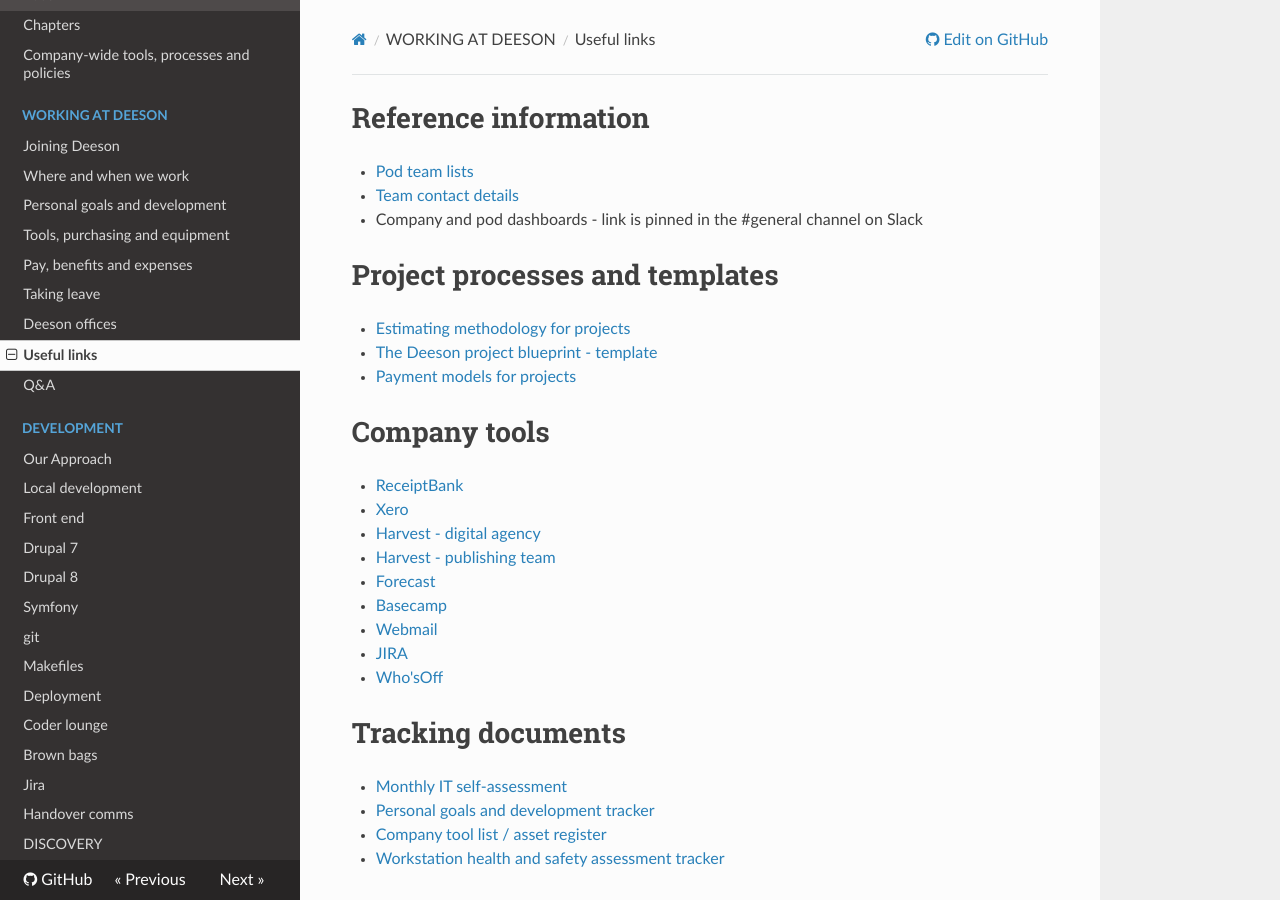
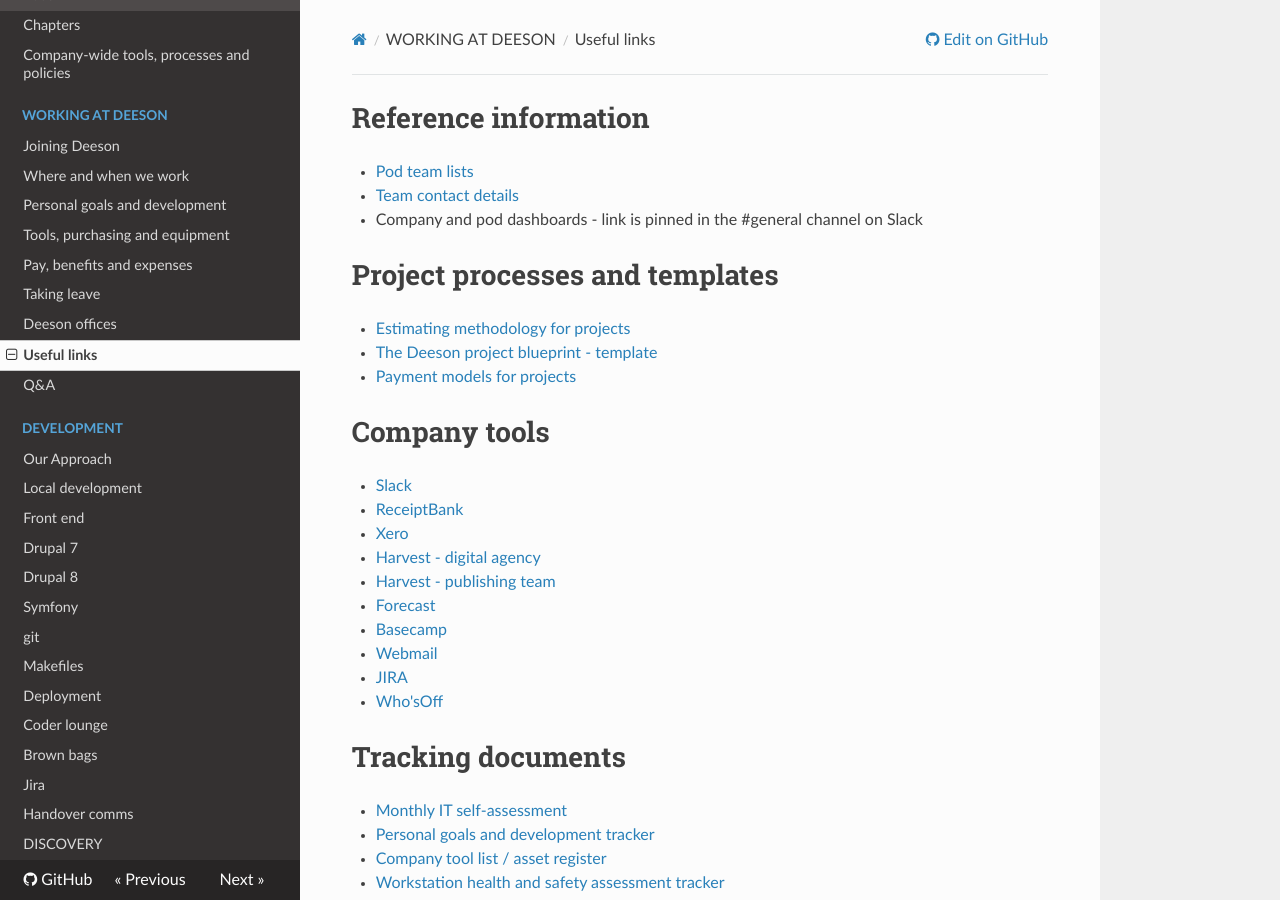
Before and after one commit to teamdeeson/codex, an MkDocs documentation site: the page built from docs/working-at-deeson/useful-links.md, in a window 1280 px wide and 900 px high. Built offline with MkDocs 1.6.1, drawn with Linux system fonts in a browser that asks for light colours; nearby versions of some CDN libraries; old or Windows-style settings are respelled for this version of MkDocs.

Commit message:
Update useful-links.md

```diff
--- a/docs/working-at-deeson/useful-links.md
+++ b/docs/working-at-deeson/useful-links.md
@@ -12,6 +12,7 @@
 
 #Company tools
 
+- [Slack](https://deeson-agency.slack.com/messages)
 - [ReceiptBank](https://app.receipt-bank.com/login)
 - [Xero](https://www.xero.com/uk/)
 - [Harvest - digital agency](https://deesonemedia.harvestapp.com/overview)
```
